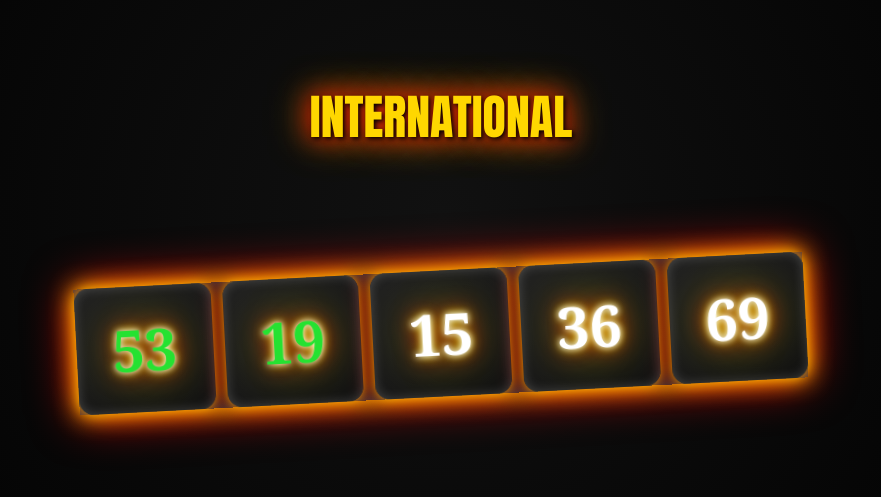
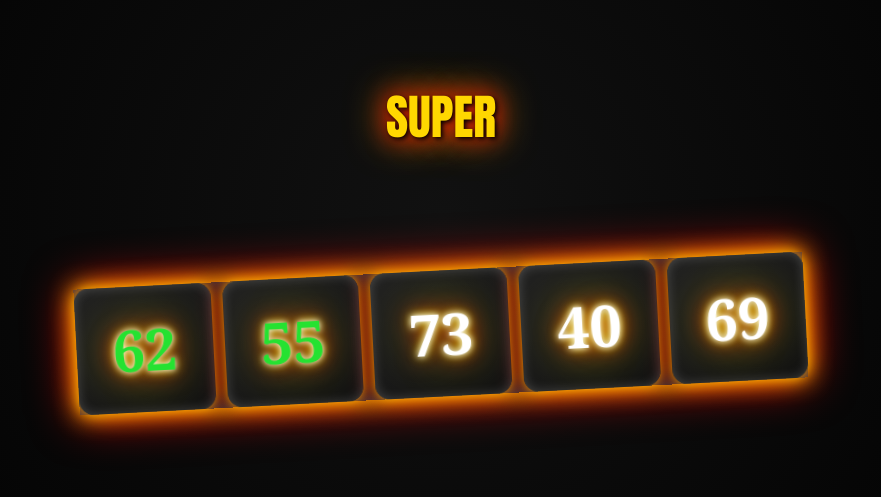
Before and after one commit to holoIntegratedOps/webpage-slideshow, a plain HTML site: page pages/forecast.html in a window 1280 px wide. Shown: the part 183-680 px from the top of the page, without its empty margins (199-1080 px from the left). Drawn offline with Linux system fonts and the light colour scheme.

Commit message:
Update forecast.html

```diff
--- a/pages/forecast.html
+++ b/pages/forecast.html
@@ -9,12 +9,12 @@
 <body>
     <div class="casino-background">
 
-        <h1 class="gameName">INTERNATIONAL</h1>
-        <div class="container active-glow">
-            <div style="color: rgb(37, 226, 49);">53</div>
-            <div style="color: rgb(37, 226, 49);">19</div>
-            <div>15</div>
-            <div>36</div>
+        <h1 class="gameName">SUPER</h1>
+        <div class="container casino-glow active-glow">
+            <div style="color: rgb(37, 226, 49);">62</div>
+            <div style="color: rgb(37, 226, 49);">55</div>
+            <div>73</div>
+            <div>40</div>
             <div>69</div>
         </div>
 
```
